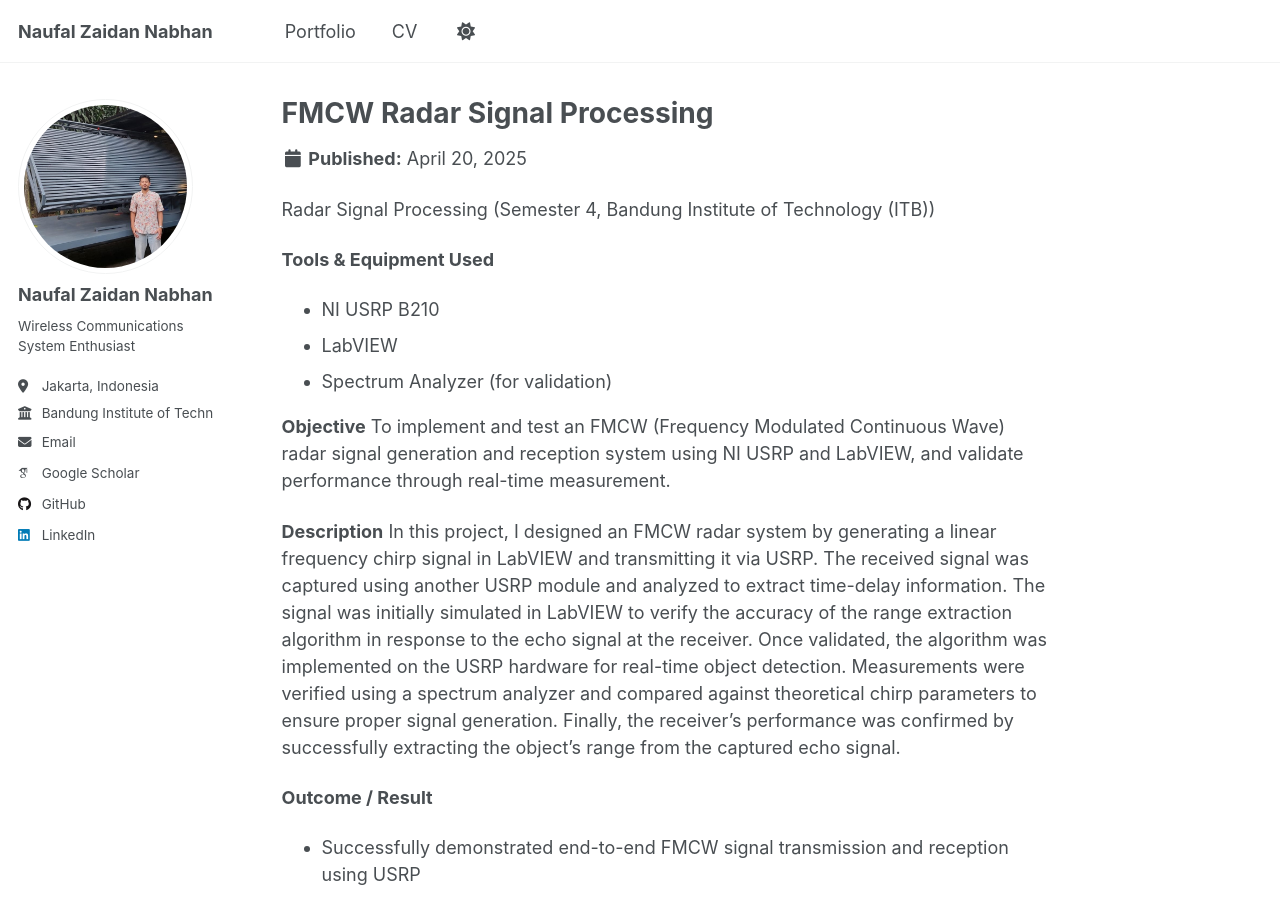
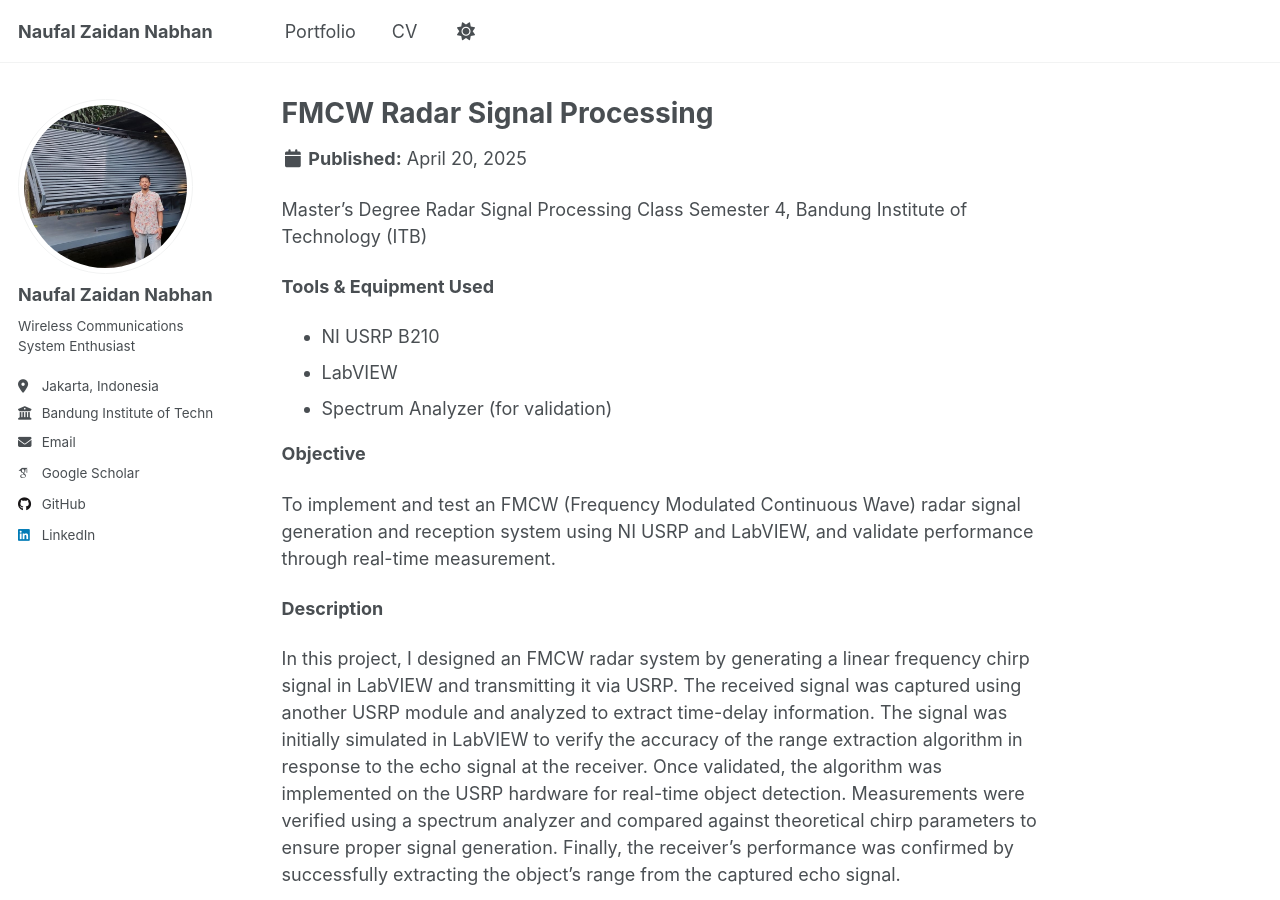
Before and after one commit to naufalzn/naufalzn.github.io, a Jekyll site: the page built from _portfolio/portfolio-1.md, in a window 1280 px wide and 900 px high. Built offline with Jekyll 4.4.1, drawn with Linux system fonts in a browser that asks for light colours; some web fonts are replaced.

Commit message:
Update portfolio-1.md

```diff
--- a/_portfolio/portfolio-1.md
+++ b/_portfolio/portfolio-1.md
@@ -4,8 +4,7 @@ excerpt: "Implemented a real-time FMCW radar system using NI USRP B210 and LabVI
 collection: portfolio
 ---
 
-Radar Signal Processing
-(Semester 4, Bandung Institute of Technology (ITB))
+Master's Degree Radar Signal Processing Class Semester 4, Bandung Institute of Technology (ITB)
 
 **Tools & Equipment Used**
 - NI USRP B210
@@ -13,9 +12,11 @@ Radar Signal Processing
 - Spectrum Analyzer (for validation)
 
 **Objective**
+
 To implement and test an FMCW (Frequency Modulated Continuous Wave) radar signal generation and reception system using NI USRP and LabVIEW, and validate performance through real-time measurement.
 
 **Description**
+
 In this project, I designed an FMCW radar system by generating a linear frequency chirp signal in LabVIEW and transmitting it via USRP. The received signal was captured using another USRP module and analyzed to extract time-delay information. The signal was initially simulated in LabVIEW to verify the accuracy of the range extraction algorithm in response to the echo signal at the receiver. Once validated, the algorithm was implemented on the USRP hardware for real-time object detection. Measurements were verified using a spectrum analyzer and compared against theoretical chirp parameters to ensure proper signal generation. Finally, the receiver’s performance was confirmed by successfully extracting the object’s range from the captured echo signal.
 
 **Outcome / Result**
@@ -23,3 +24,4 @@ In this project, I designed an FMCW radar system by generating a linear frequenc
 - Gained hands-on experience in software-defined radio (SDR) implementation and real-time signal testing
 
 Screenshots / Diagrams
+<img src='/images/fmcw_radar_1.jpg'>
```
